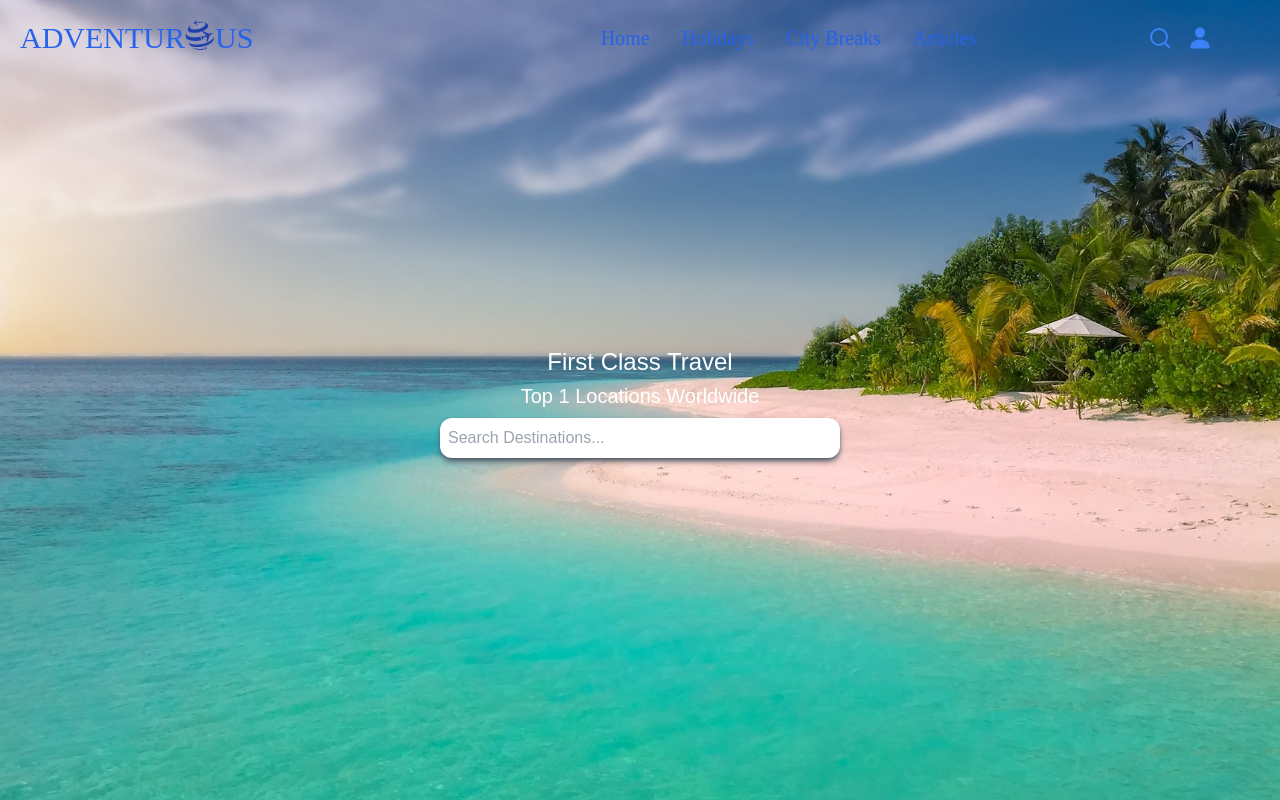
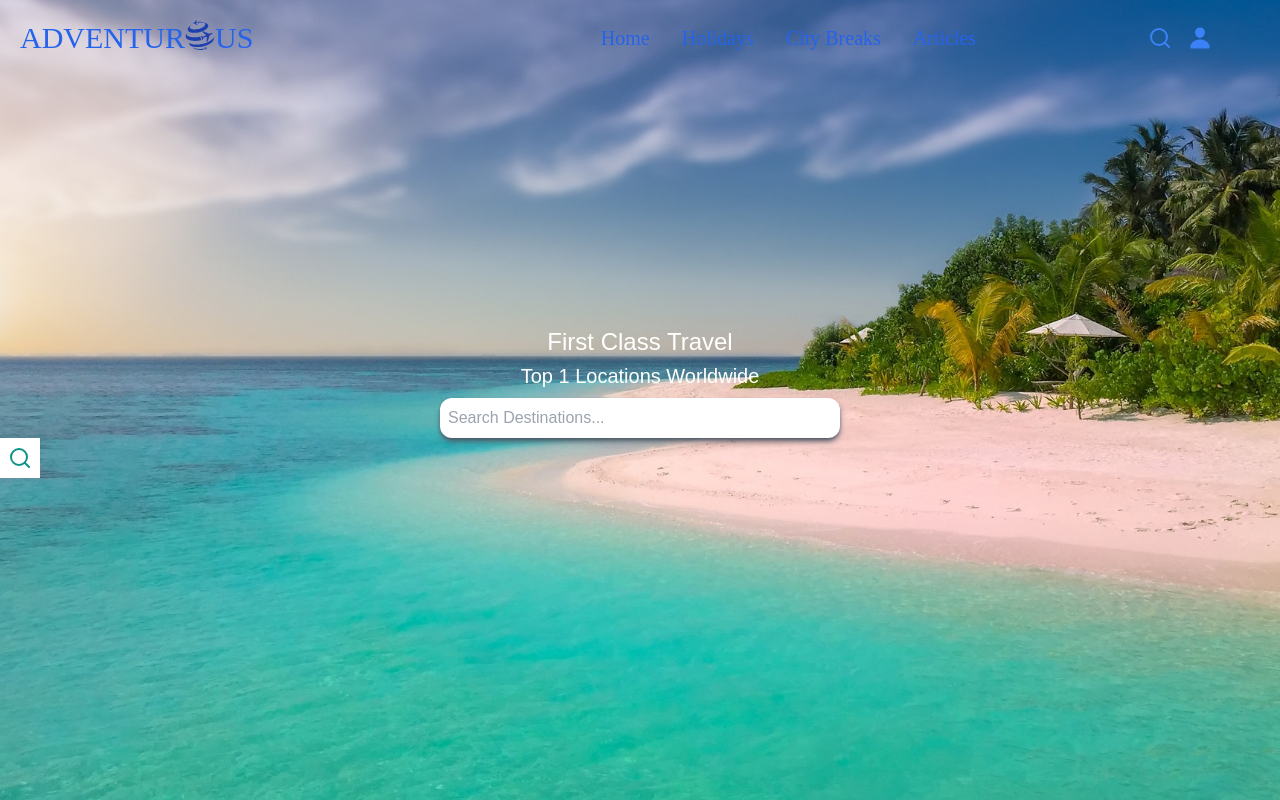
Before and after one commit to KodeIva/adventurous, a React (Create React App) app: page / in a window 1280 px wide. Built offline with nearby package versions, Linux system fonts and the light colour scheme.

Commit message:
Button created , some styles added

```diff
--- a/src/pages/Home.jsx
+++ b/src/pages/Home.jsx
@@ -1,19 +1,22 @@
 import React from 'react'
 //import Hero from '../components/Hero'
 import '../styles/Home.css'
+import { LuSearch } from "react-icons/lu";
 
 const Home = () => {
   return (
     <div className='home absolute justify-center text-center top-0 text-white'>
       <h1 className='text-2xl m-1 '>First Class Travel</h1>
       <h2 className='text-xl mb-2'>Top 1 Locations Worldwide</h2>
-      <form action="">
+      <form>
         <div>
           <input
             type="text"
             placeholder='Search Destinations...'
             className='w-[300px] md:w-[400px] p-2 shadow-md shadow-gray-600 rounded-xl '
+
           />
+          <button className='flex justify-center text-center p-2 bg-white'><LuSearch className='text-2xl text-teal-600' /></button>
         </div>
       </form>
 
```
